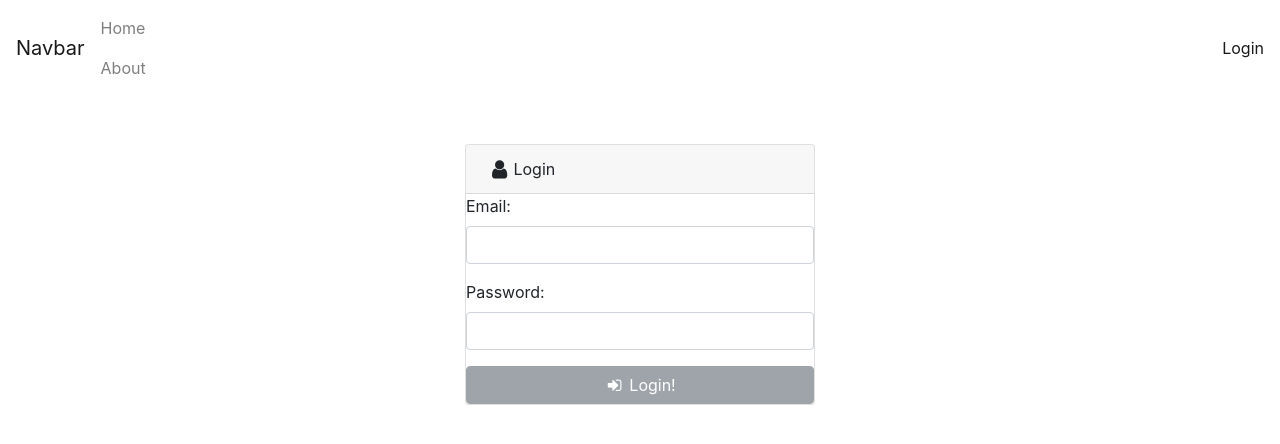
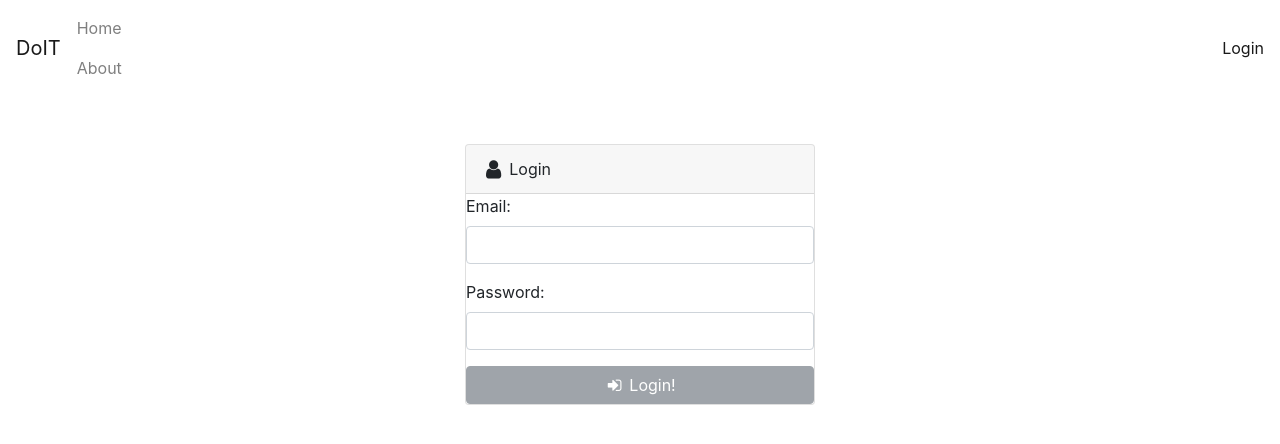
Before and after one commit to raeef-refai/doit, an Angular app in the folder client/: page /account/login in a window 1280 px wide. Shown: the top 444 px of the page. Built offline with nearby package versions, Linux system fonts and the light colour scheme.

Commit message:
some stylings

```diff
--- a/client/src/app/account/login/login.component.html
+++ b/client/src/app/account/login/login.component.html
@@ -1,9 +1,8 @@
-<div class="container mt-5">
 <div class="row">
   <div class="col-sm-6 offset-sm-3 col-md-4 offset-md-4">
     <div class="card">
       <div class="card-header">
-          <i class="fa fa-user fa-lg fa-fw"></i>
+        <i class="fa fa-user fa-lg mr-2"></i>
         <span>Login</span>
       </div>
       <div class="card-block">
@@ -27,4 +26,3 @@
     </div>
   </div>
 </div>
-</div>
--- a/client/src/app/app.component.html
+++ b/client/src/app/app.component.html
@@ -1,5 +1,5 @@
 <nav class="navbar navbar-toggleable-md navbar-light bg-faded">
-  <a class="navbar-brand" href="#">Navbar</a>
+  <a class="navbar-brand" routerLink="/home">DoIT</a>
 
   <ul class="navbar-nav mr-auto">
     <li class="nav-item" routerLinkActive="active">
@@ -19,4 +19,6 @@
   </ul>
 </nav>
 
-<router-outlet></router-outlet>
+<div class="container mt-5">
+  <router-outlet></router-outlet>
+</div>
```
Lines whose indentation alone changed are shown as unchanged.
